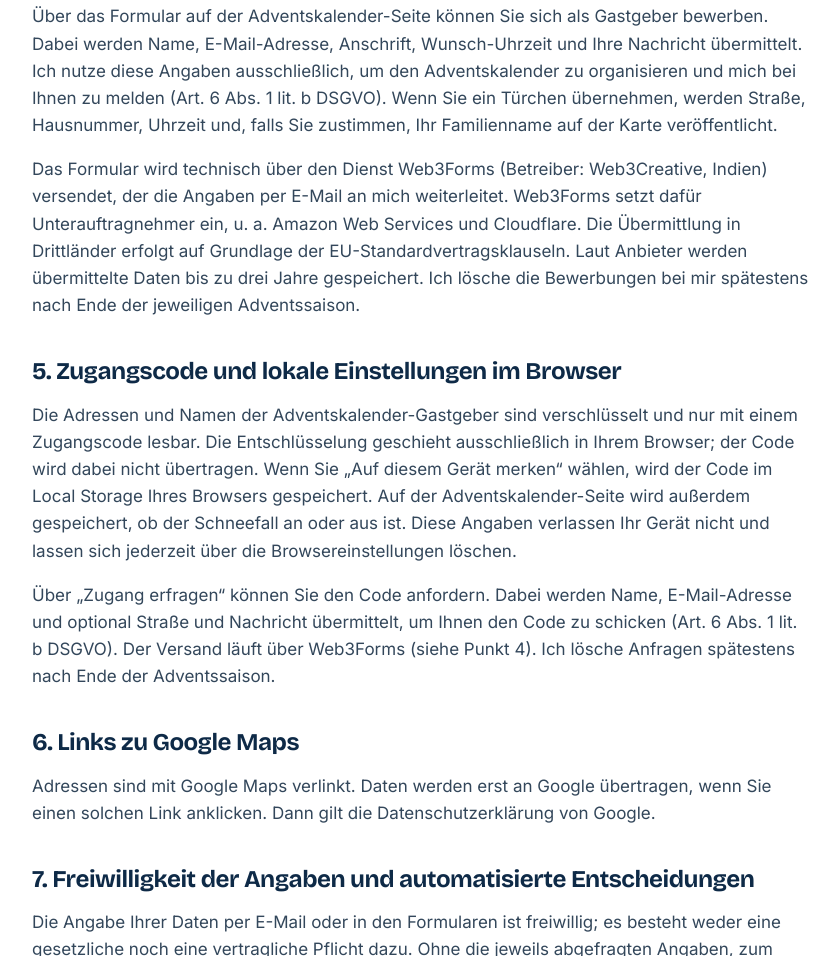
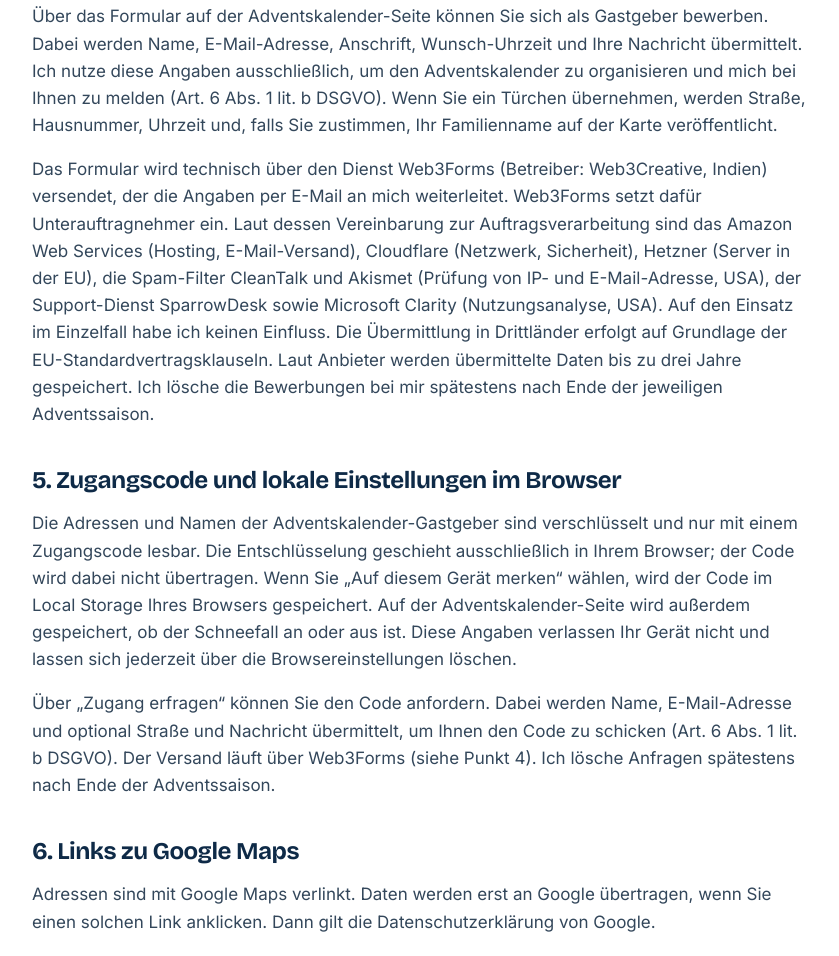
Before and after one commit to benchmarq1/marienthal-mittendrin.de, a plain HTML site: page datenschutz/index.html in a window 1280 px wide. Shown: the part 1500-2456 px from the top of the page, without its empty margins (32-871 px from the left). Drawn offline with Linux system fonts and the light colour scheme.

Commit message:
Datenschutz: Unterauftragnehmer von Web3Forms namentlich ergänzt
Co-Authored-By: Claude Sonnet 5.5 <noreply@anthropic.com>
Claude-Session: https://claude.ai/code/session_017UXYXGqkYFJiAfRAyFeiRn

```diff
--- a/datenschutz/index.html
+++ b/datenschutz/index.html
@@ -36,7 +36,7 @@ E-Mail: <a href="mailto:hallo@marienthal-mittendrin.de">hallo@marienthal-mittend
 
 <h2>4. Bewerbung für ein Adventskalender-Türchen</h2>
 <p>Über das Formular auf der Adventskalender-Seite können Sie sich als Gastgeber bewerben. Dabei werden Name, E-Mail-Adresse, Anschrift, Wunsch-Uhrzeit und Ihre Nachricht übermittelt. Ich nutze diese Angaben ausschließlich, um den Adventskalender zu organisieren und mich bei Ihnen zu melden (Art. 6 Abs. 1 lit. b DSGVO). Wenn Sie ein Türchen übernehmen, werden Straße, Hausnummer, Uhrzeit und, falls Sie zustimmen, Ihr Familienname auf der Karte veröffentlicht.</p>
-<p>Das Formular wird technisch über den Dienst Web3Forms (Betreiber: Web3Creative, Indien) versendet, der die Angaben per E-Mail an mich weiterleitet. Web3Forms setzt dafür Unterauftragnehmer ein, u. a. Amazon Web Services und Cloudflare. Die Übermittlung in Drittländer erfolgt auf Grundlage der EU-Standardvertragsklauseln. Laut Anbieter werden übermittelte Daten bis zu drei Jahre gespeichert. Ich lösche die Bewerbungen bei mir spätestens nach Ende der jeweiligen Adventssaison.</p>
+<p>Das Formular wird technisch über den Dienst Web3Forms (Betreiber: Web3Creative, Indien) versendet, der die Angaben per E-Mail an mich weiterleitet. Web3Forms setzt dafür Unterauftragnehmer ein. Laut dessen Vereinbarung zur Auftragsverarbeitung sind das Amazon Web Services (Hosting, E-Mail-Versand), Cloudflare (Netzwerk, Sicherheit), Hetzner (Server in der EU), die Spam-Filter CleanTalk und Akismet (Prüfung von IP- und E-Mail-Adresse, USA), der Support-Dienst SparrowDesk sowie Microsoft Clarity (Nutzungsanalyse, USA). Auf den Einsatz im Einzelfall habe ich keinen Einfluss. Die Übermittlung in Drittländer erfolgt auf Grundlage der EU-Standardvertragsklauseln. Laut Anbieter werden übermittelte Daten bis zu drei Jahre gespeichert. Ich lösche die Bewerbungen bei mir spätestens nach Ende der jeweiligen Adventssaison.</p>
 
 <h2>5. Zugangscode und lokale Einstellungen im Browser</h2>
 <p>Die Adressen und Namen der Adventskalender-Gastgeber sind verschlüsselt und nur mit einem Zugangscode lesbar. Die Entschlüsselung geschieht ausschließlich in Ihrem Browser; der Code wird dabei nicht übertragen. Wenn Sie „Auf diesem Gerät merken“ wählen, wird der Code im Local Storage Ihres Browsers gespeichert. Auf der Adventskalender-Seite wird außerdem gespeichert, ob der Schneefall an oder aus ist. Diese Angaben verlassen Ihr Gerät nicht und lassen sich jederzeit über die Browsereinstellungen löschen.</p>
```
